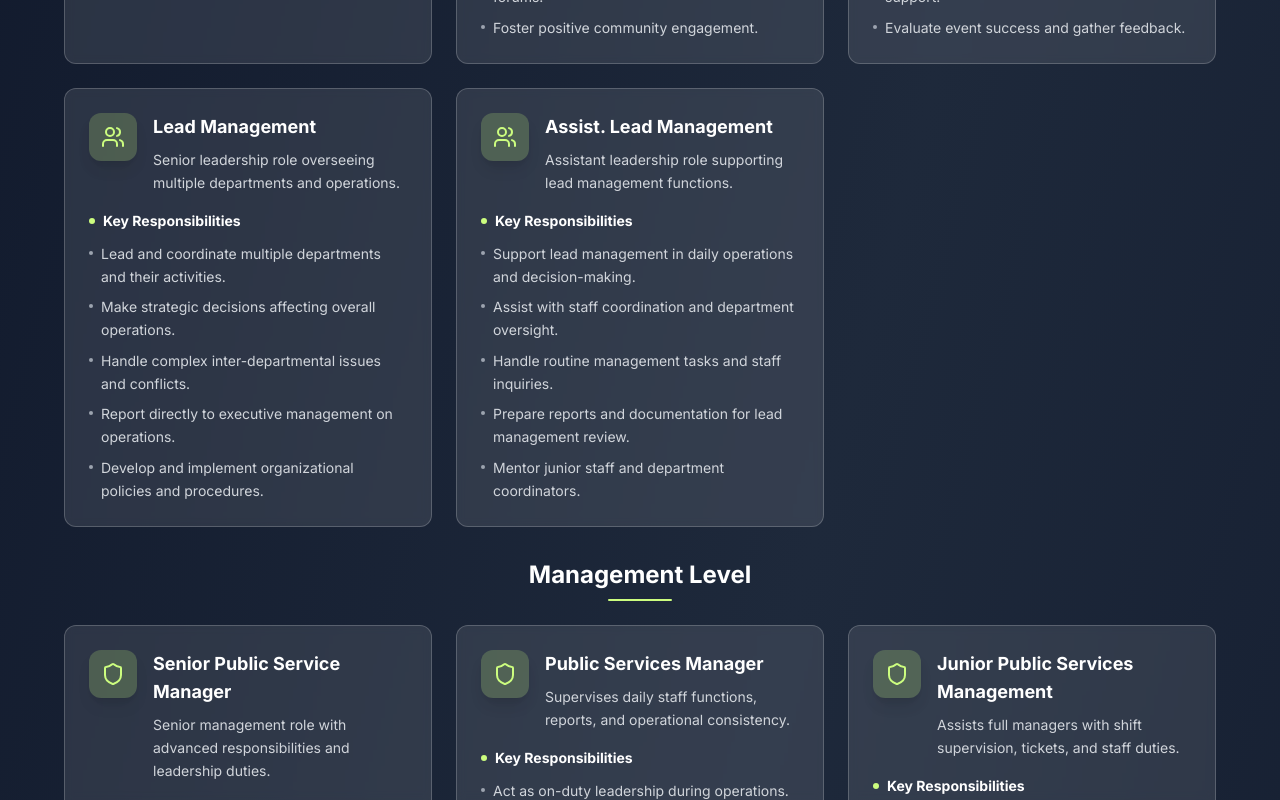
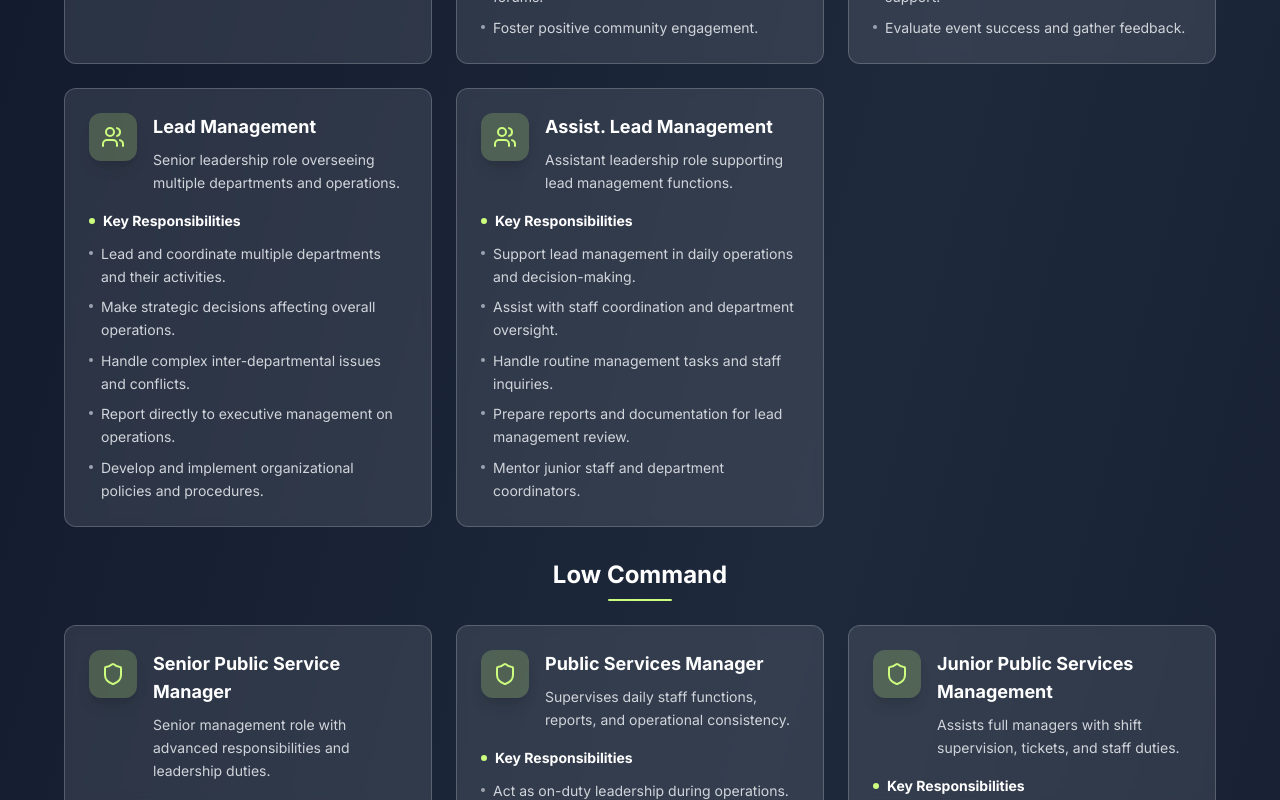
Before and after one commit to briancodm123/GVRO-P-S-Website, a Next.js app: page /staff in a window 1280 px wide. Shown: the part 1315-2115 px from the top of the page. Built offline with nearby package versions, Linux system fonts and the light colour scheme.

Commit message:
Update staff page: rename 'Management Level' to 'Low Command' and adjust level options for improved clarity

```diff
--- a/app/staff/page.tsx
+++ b/app/staff/page.tsx
@@ -115,7 +115,7 @@ export default function StaffPage() {
       ]
     },
     {
-      level: 'Management Level',
+      level: 'Low Command ',
       levelColor: 'bg-orange-500/20 text-orange-400 border-orange-500/30',
       roles: [
         {
@@ -299,7 +299,7 @@ export default function StaffPage() {
     }
   ]
 
-  const levelOptions = ['All', 'Executive Level', 'High Command', 'Management Level', 'Coordinators', 'Department Leadership', 'Department Staff']
+  const levelOptions = ['All', 'Executive Level', 'High Command', '', 'Coordinators', 'Department Leadership', 'Department Staff']
 
   const filteredRoles = selectedLevel === 'All'
     ? staffRoles
@@ -334,7 +334,7 @@ export default function StaffPage() {
               <div className={`w-2 h-2 rounded-full ${
                 level === 'Executive Level' ? 'bg-red-400' :
                 level === 'High Command' ? 'bg-blue-400' :
-                level === 'Management Level' ? 'bg-orange-400' :
+                level === '' ? 'bg-orange-400' :
                 level === 'Coordinators' ? 'bg-blue-400' :
                 level === 'Department Leadership' ? 'bg-green-400' :
                 level === 'Department Staff' ? 'bg-green-400' :
```
